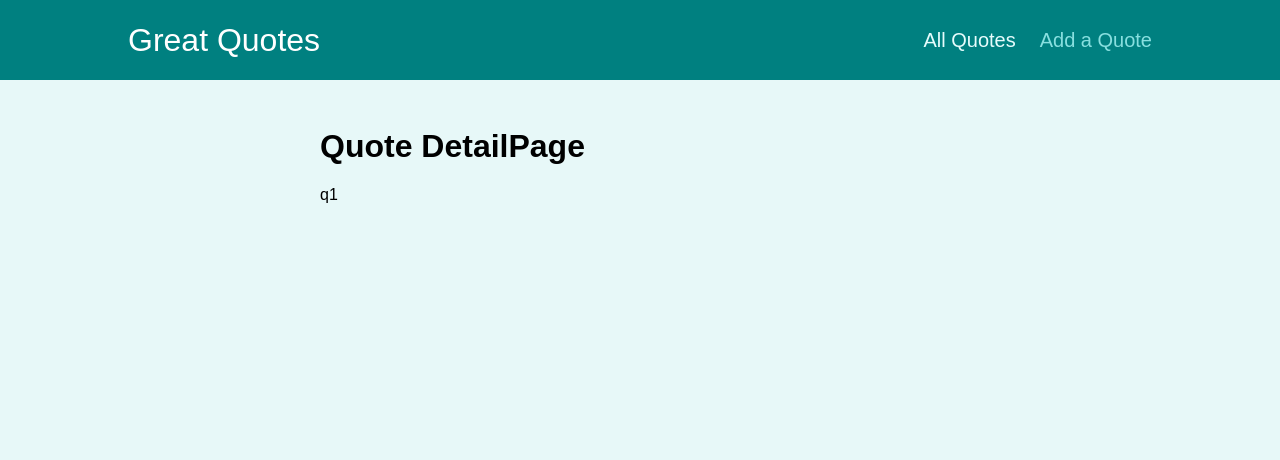
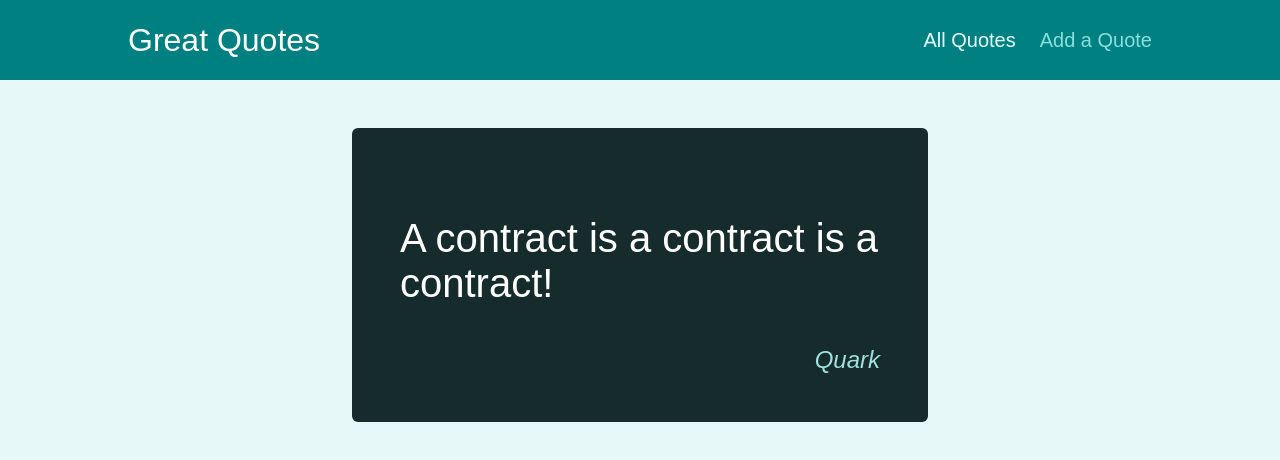
Before and after one commit to Djolevil/ReactPractice19, a React (Create React App) app: page /quotes/q1 in a window 1280 px wide. Shown: the top 460 px of the page. Built offline with nearby package versions, Linux system fonts and the light colour scheme.

Commit message:
Output quote data on QuoteDetail page

```diff
--- a/src/components/quotes/QuoteItem.js
+++ b/src/components/quotes/QuoteItem.js
@@ -1,3 +1,5 @@
+import { Link } from 'react-router-dom';
+
 import classes from './QuoteItem.module.css';
 
 const QuoteItem = (props) => {
@@ -9,9 +11,9 @@
         </blockquote>
         <figcaption>{props.author}</figcaption>
       </figure>
-      <a className='btn'>
+      <Link className='btn' to={`/quotes/${props.id}`}>
         View Fullscreen
-      </a>
+      </Link>
     </li>
   );
 };
--- a/src/pages/QuoteDetail.js
+++ b/src/pages/QuoteDetail.js
@@ -1,14 +1,26 @@
 import { Fragment } from 'react';
 import { useParams, Route } from 'react-router-dom';
 
+import HighlightedQuote from '../components/quotes/HighlightedQuote';
 import Comments from '../components/comments/Comments';
+
+const DUMMY_QUOTES = [
+  { id: 'q1', author: 'Quark', text: 'A contract is a contract is a contract!' },
+  { id: 'q2', author: 'Picard', text: 'The line must be drawn here, this far, no further!' },
+];
 
 const QuoteDetail = () => {
   const params = useParams();
+
+  const quote = DUMMY_QUOTES.find((quote) => quote.id === params.quoteId);
+
+  if(!quote) {
+    return <p>No quote found!</p>;
+  }
+
   return (
     <Fragment>
-      <h1>Quote DetailPage</h1>
-      <p>{params.quoteId}</p>
+      <HighlightedQuote text={quote.text} author={quote.author} />
       <Route path={`/quotes/${params.quoteId}/comments`}>
         <Comments />
       </Route>
```
